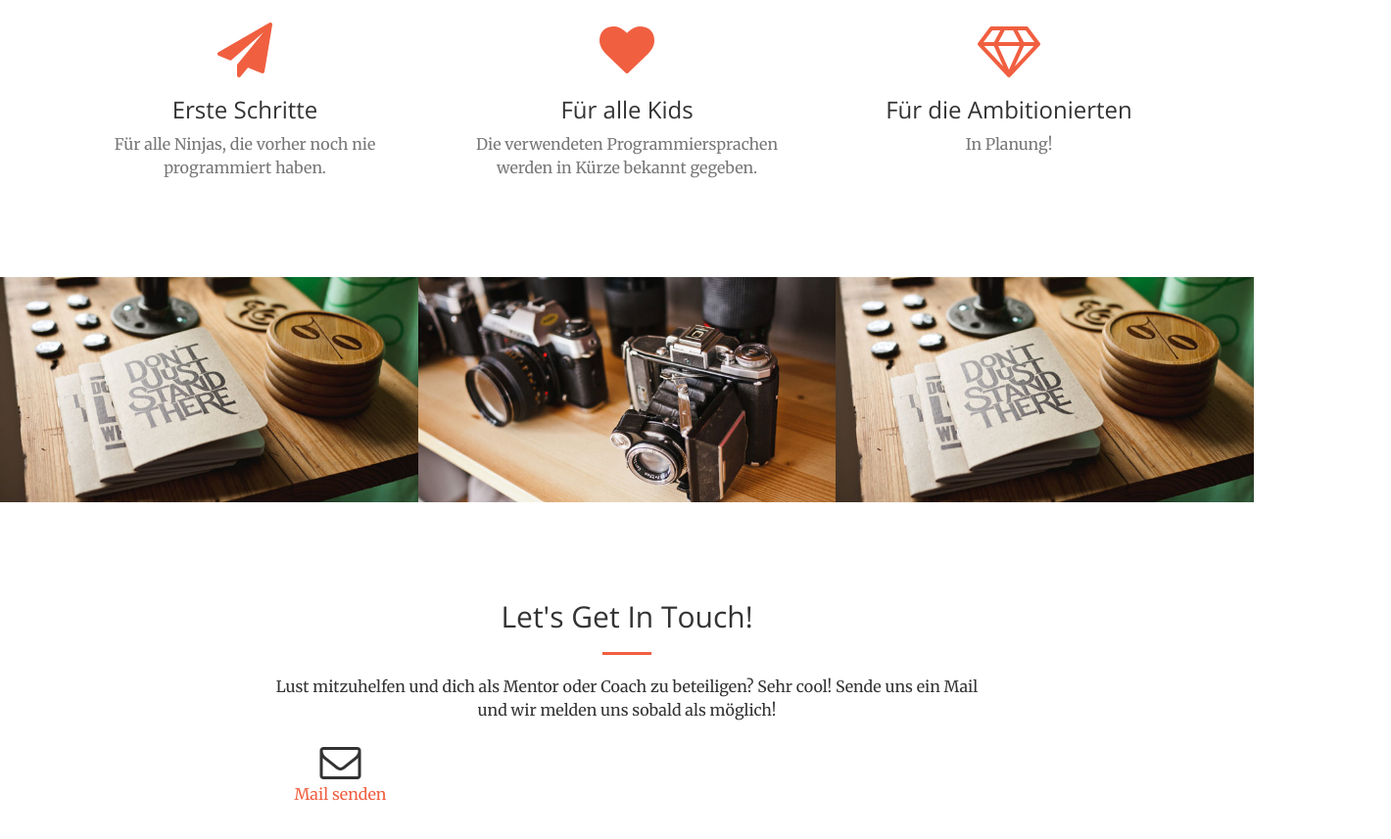
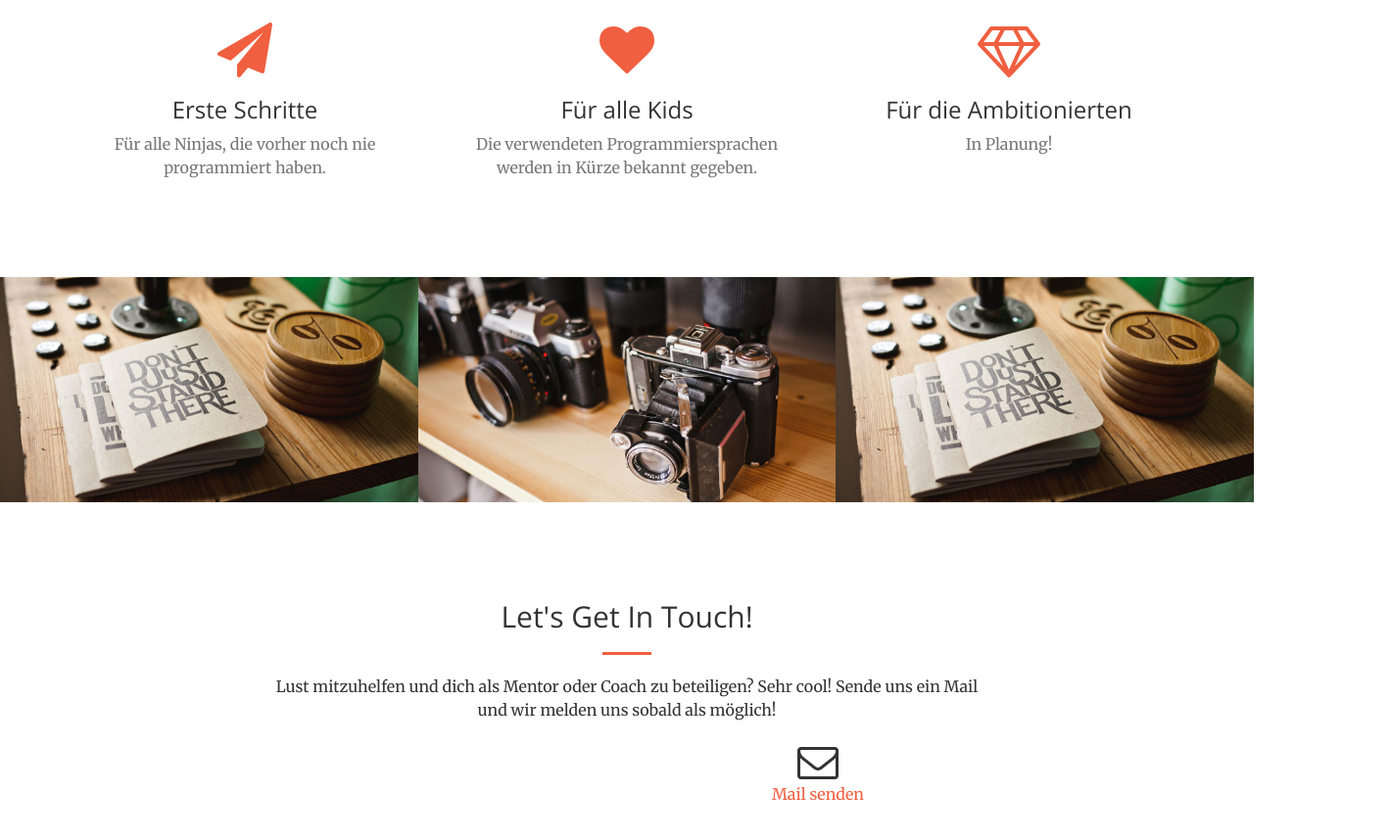
Before and after one commit to CoderDojoSG/coderdojosg.github.io, a website: page index.html in a window 1280 px wide. Shown: the part 1391-2248 px from the top of the page at 98% size, 1420 px wide, since content can reach past the window. Drawn offline with nearby package versions, Linux system fonts and the light colour scheme.

Commit message:
Update index.html

```diff
--- a/index.html
+++ b/index.html
@@ -187,7 +187,7 @@
                     <hr class="primary">
                     <p>Lust mitzuhelfen und dich als Mentor oder Coach zu beteiligen? Sehr cool! Sende uns ein Mail und wir melden uns sobald als möglich!</p>
                 </div>
-                <div class="col-lg-2 col-lg-offset-2 text-center">
+                <div class="col-lg-12 col-lg-offset-2 text-center">
                     <i class="fa fa-envelope-o fa-3x sr-contact"></i>
                     <p><a href="mailto:hey@marcio.ch">Mail senden</a></p>
                 </div>
```
